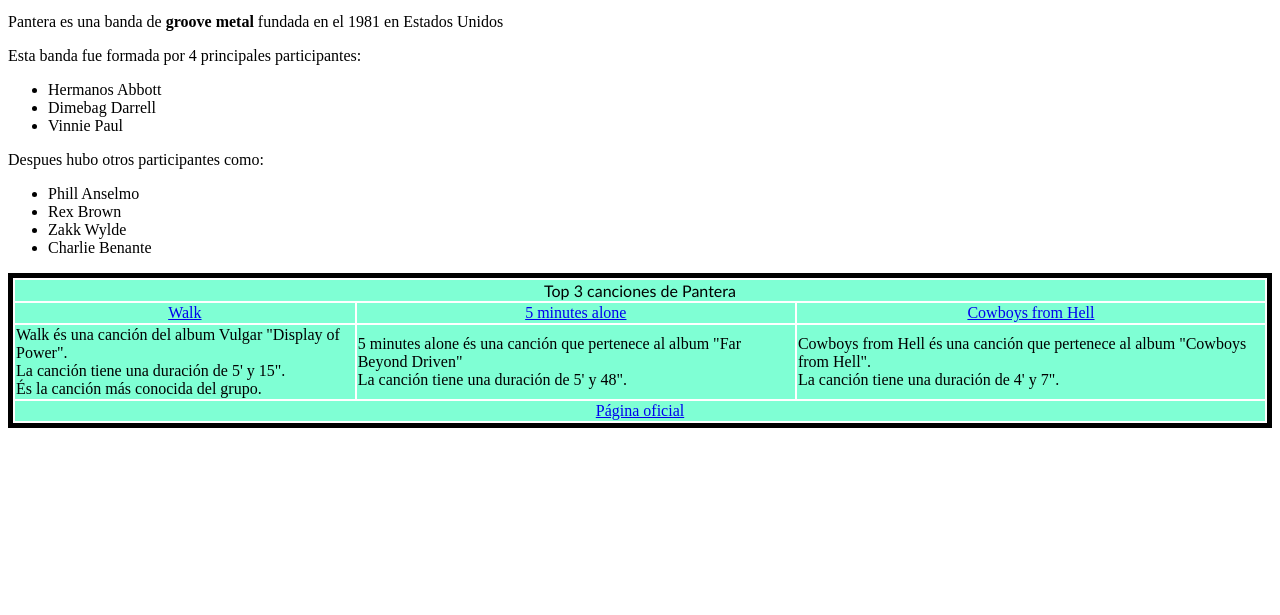
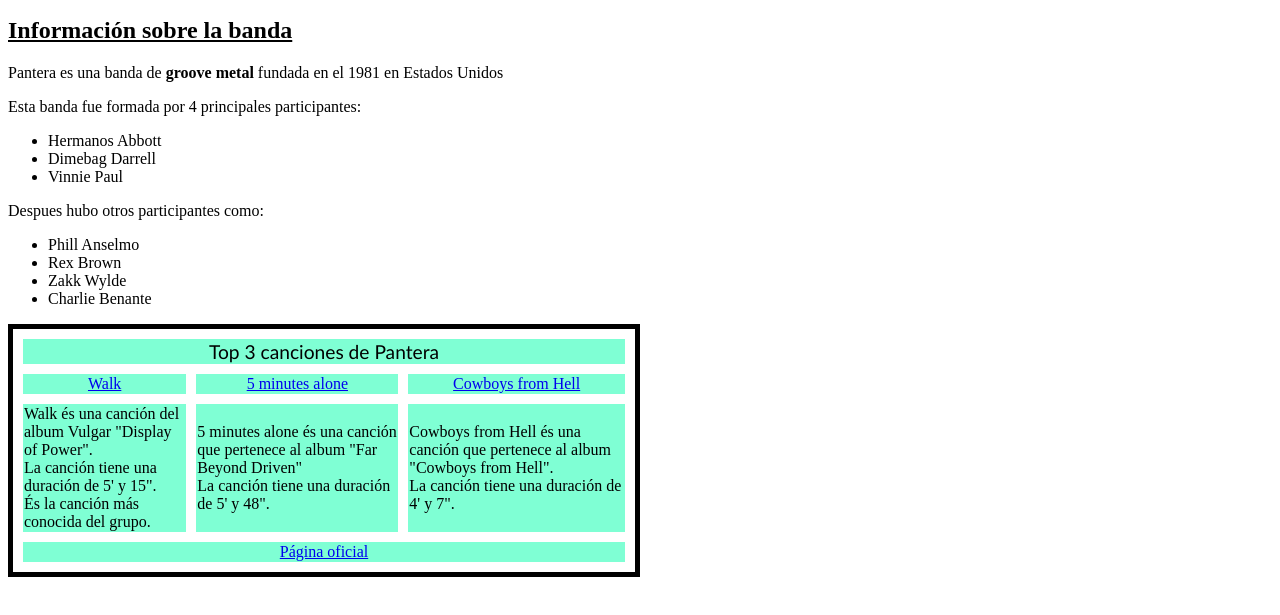
Before and after one commit to ToniBARROJ/Curriculum, a plain HTML site: page Práctica 9.html in a window 1280 px wide. Shown: the part 101-716 px from the top of the page. Drawn offline with Linux system fonts and the light colour scheme.

Commit message:
Update Práctica 9.html

```diff
--- a/Práctica 9.html
+++ b/Práctica 9.html
@@ -8,29 +8,29 @@
 <body>
     <header style="text-align: center;">
         <h1>Pantera</h1>
-        <img src="Panterafoto.webp" alt="foto de la banda" style="width: 600px;" style="height: auto;" style="text-align: center;">
+        <img src="Panterafoto.webp" alt="foto de la banda" style="width: 600px; height: auto; text-align: center;">
     </header>
     <main>
         <article>
+            <h2><u>Información sobre la banda</u></h2>
             <p>Pantera es una banda de <b>groove metal</b> fundada en el 1981 en Estados Unidos</p>
-            <p>Esta banda fue formada por 4 principales participantes:
+            <p>Esta banda fue formada por 4 principales   participantes:</p>
             <ul>
                 <li>Hermanos Abbott</li>
                 <li>Dimebag Darrell</li>
                 <li>Vinnie Paul</li>
             </ul>
-            Despues hubo otros participantes como:
+            <p>Despues hubo otros participantes como:</p>
             <ul>
                 <li>Phill Anselmo</li>
                 <li>Rex Brown</li>
                 <li>Zakk Wylde</li>
                 <li>Charlie Benante</li>
             </ul>
-            </p>
         </article>
-        <table style="border: 5px black solid;" style="width: 50%;" style="border-spacing: 10px;">
+        <table style="border: 5px black solid; width: 50%; border-spacing: 10px;">
             <thead style="background-color: aquamarine;">
-                <tr style="font-family: 'Gill Sans', 'Gill Sans MT', Calibri, 'Trebuchet MS', sans-serif;" style="font-size: larger ;">
+                <tr style="font-family: 'Gill Sans', 'Gill Sans MT', Calibri, 'Trebuchet MS', sans-serif; font-size: larger ;">
                     <td colspan="3" style="text-align: center;">Top 3 canciones de Pantera</td>
                 </tr>
             </thead>
@@ -41,22 +41,20 @@
                     <td style="text-align: center;"><a href="https://www.youtube.com/watch?v=i97OkCXwotE" target="_blank">Cowboys from Hell</a></td>
                 </tr>
                 <tr>
-                    <td rowspan="3">
+                    <td rowspan="1">
                         Walk és una canción del album Vulgar "Display of Power".<br>
                         La canción tiene una duración de 5' y 15". <br>
                         És la canción más conocida del grupo.
                     </td>
-                    <td rowspan="3">
+                    <td rowspan="1">
                         5 minutes alone és una canción que pertenece al album "Far Beyond Driven"<br>
                         La canción tiene una duración de 5' y 48". <br>
                     </td>
-                    <td rowspan="3">
+                    <td rowspan="1">
                         Cowboys from Hell és una canción que pertenece al album "Cowboys from Hell". <br>
                         La canción tiene una duración de 4' y 7".
                     </td>
                 </tr>
-                <tr></tr>
-                <tr></tr>
             </tbody>
             <tfoot style="background-color: aquamarine;">
                 <tr>
```
Lines whose indentation alone changed are shown as unchanged.
